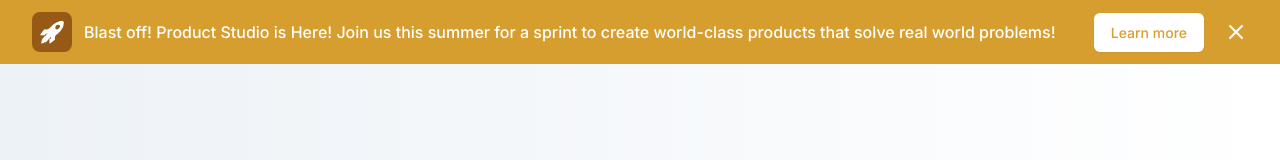
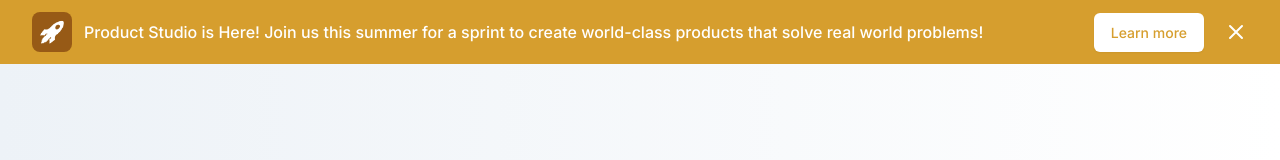
Before and after one commit to V1Michigan/v1, a Next.js app: page / in a window 1280 px wide. Shown: the top 160 px of the page. Built offline with nearby package versions, Linux system fonts and the light colour scheme.

Commit message:
text fixing

```diff
--- a/components/banner.js
+++ b/components/banner.js
@@ -1,4 +1,4 @@
-import { ContentHeader, ContentBody } from "./content";
+
 import { SpeakerphoneIcon, XIcon } from '@heroicons/react/outline'
 
 import Link from "next/link";
@@ -19,7 +19,7 @@ const Banner = ({ largeLine, smallLine, link }) => (
       <div className="order-3 mt-2 flex-shrink-0 w-full sm:order-2 sm:mt-0 sm:w-auto">
         <a
           href= { link }
-          className="font-sans flex items-center justify-center px-4 py-2 border border-transparent rounded-md shadow-sm text-sm font-medium text-yellow-600 bg-white hover:bg-indigo-50"
+          className="font-sans flex items-center justify-center px-4 py-2 border border-transparent rounded-md shadow-sm text-sm font-medium text-yellow-600 bg-white hover:bg-yellow-50"
         >
           Learn more
         </a>
@@ -45,7 +45,7 @@ const ProductStudioBanner = () => (
 
 
       <Banner
-      largeLine="Blast off! Product Studio is Here! Join us this summer for a sprint to create world-class products that solve real world problems!"
+      largeLine="Product Studio is Here! Join us this summer for a sprint to create world-class products that solve real world problems!"
       smallLine="Product Studio is Here!"
       link="https://studio.v1michigan.com">
       </Banner>
```
